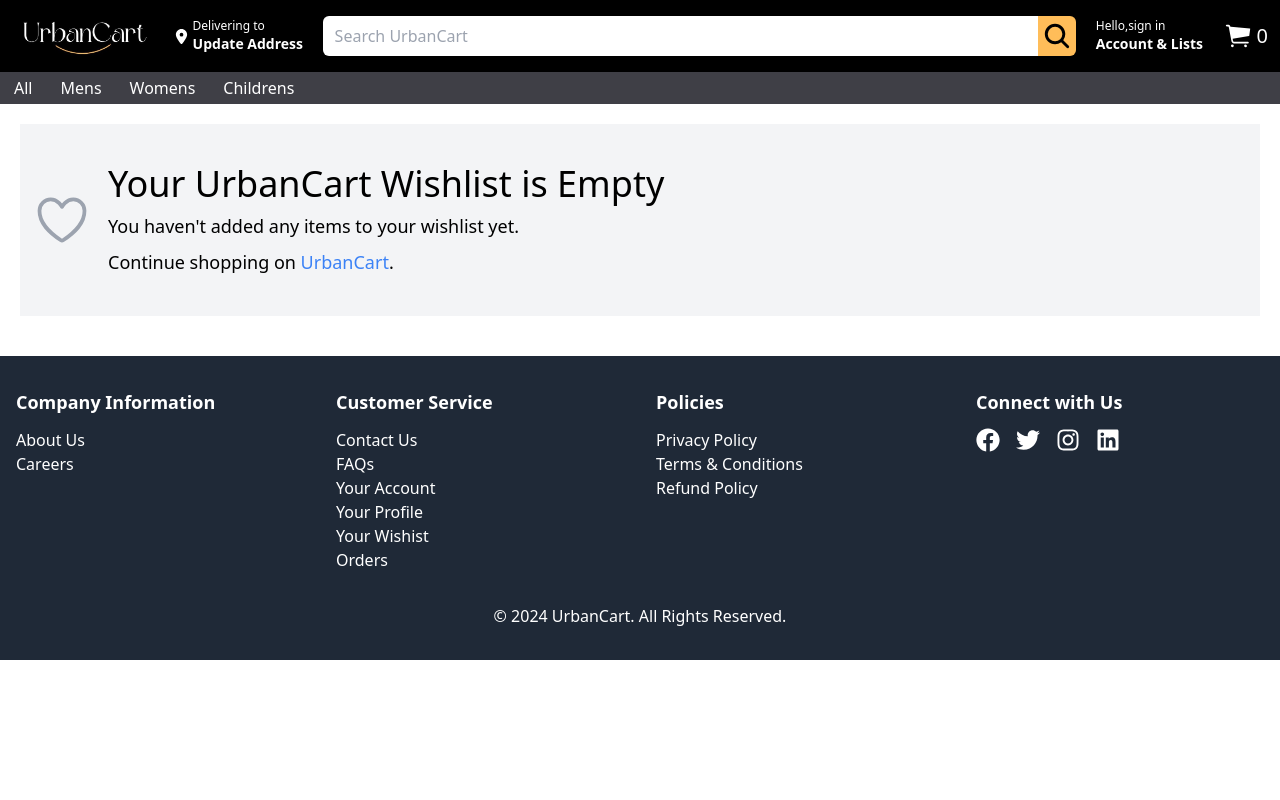
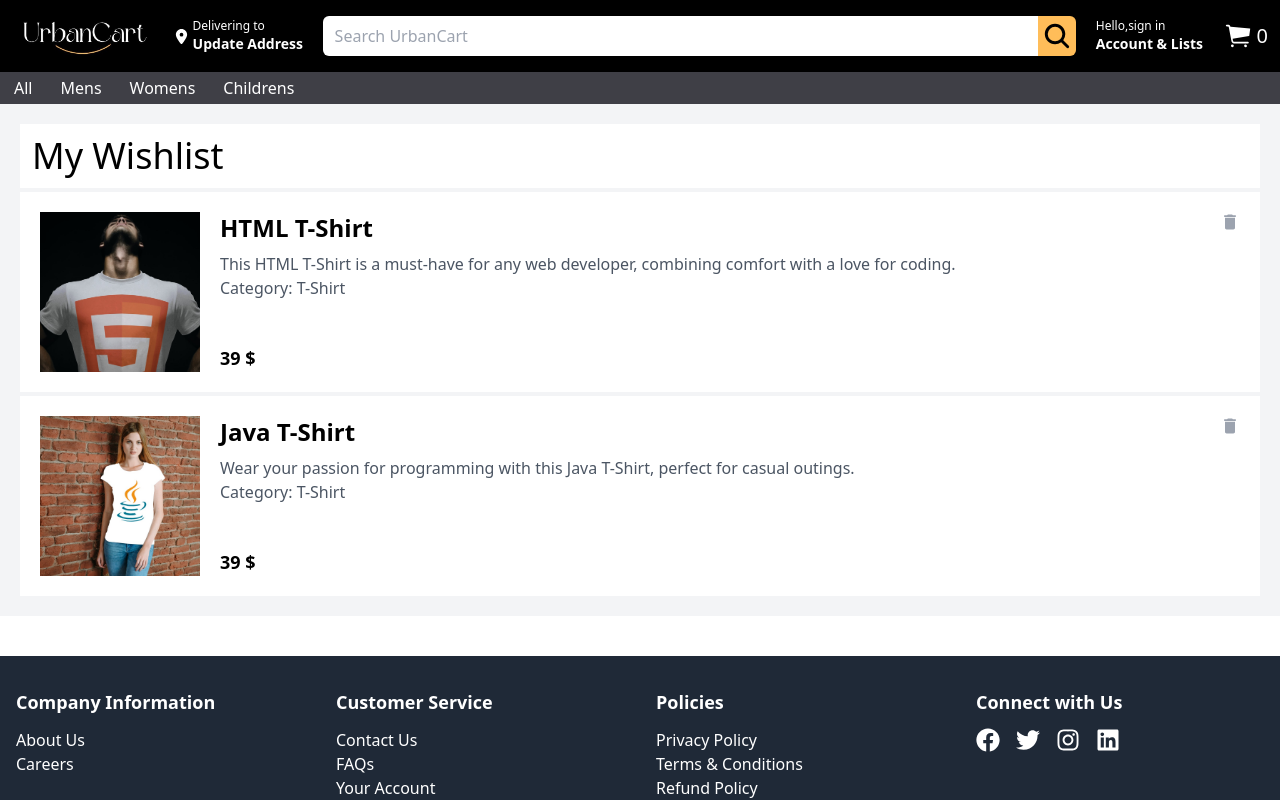
Before and after one commit to roht2103/UrbanCart, a React (Vite) app: page /account/wishlist in a window 1280 px wide. Shown: the top 800 px of the page. Built offline with nearby package versions, Linux system fonts and the light colour scheme.

Commit message:
designed wishlistpage

```diff
--- a/src/pages/WishlistPage.jsx
+++ b/src/pages/WishlistPage.jsx
@@ -1,11 +1,89 @@
-import { Link } from "react-router-dom";
+import { Link, useNavigate } from "react-router-dom";
 import { IoHeartOutline } from "react-icons/io5";
+import { MdDelete } from "react-icons/md";
+import axios from "axios";
+import { useState, useEffect } from "react";
+import { useAuth0 } from "@auth0/auth0-react";
 
+const list = [
+  {
+    id: 4,
+    name: "HTML T-Shirt",
+    price: 39,
+    orderDate: "12/23/2024",
+    orderConfirmDate: "12/23/2024",
+    deliveryDate: "12/23/2024",
+    orderId: "SD234KJKL2435K32",
+    src: "public\\images\\html.jpg",
+    category: "T-Shirt",
+    gender: "Male",
+    description:
+      "This HTML T-Shirt is a must-have for any web developer, combining comfort with a love for coding.",
+    keywords: [
+      "HTML",
+      "T-Shirt",
+      "Web Development",
+      "Male",
+      "Summer",
+      "Cotton",
+      "Fashion",
+      "Casual",
+    ],
+    address: {
+      country: "India",
+      name: "Rohit Thorat",
+      phoneNo: 8080863573,
+      streetAddr: "Panchale",
+      city: "Sinner",
+      dist: "Nashik",
+      state: "Maharashtra",
+      zipCode: 422104,
+    },
+  },
+  {
+    id: 5,
+    name: "Java T-Shirt",
+    price: 39,
+    orderDate: "12/23/2024",
+    orderConfirmDate: "12/23/2024",
+    deliveryDate: "12/23/2024",
+    orderId: "SD234KJKL2435K34",
+    src: "public\\images\\java.jpg",
+    category: "T-Shirt",
+    gender: "Female",
+    description:
+      "Wear your passion for programming with this Java T-Shirt, perfect for casual outings.",
+    keywords: [
+      "Java",
+      "T-Shirt",
+      "Programming",
+      "Female",
+      "Summer",
+      "Cotton",
+      "Fashion",
+      "Casual",
+    ],
+    address: {
+      country: "India",
+      name: "Rohit Thorat",
+      phoneNo: 8080863573,
+      streetAddr: "Panchale",
+      city: "Sinner",
+      dist: "Nashik",
+      state: "Maharashtra",
+      zipCode: 422104,
+    },
+  },
+];
 const EmptyWishlist = () => {
+  const { user, isAuthenticated, isLoading, loginWithRedirect } = useAuth0();
+
   return (
     <div className="bg-gray-100 m-5 px-3 py-10 flex items-center gap-4">
       <IoHeartOutline className="text-6xl text-gray-400" />
       <div>
+        {isAuthenticated ? (
+          <>
             <h1 className="text-4xl mb-2">Your UrbanCart Wishlist is Empty</h1>
             <p className="text-lg mb-2">
               You haven't added any items to your wishlist yet.
@@ -17,11 +95,92 @@ const EmptyWishlist = () => {
               </Link>
               .
             </p>
+          </>
+        ) : (
+          <>
+            <h1 className="text-4xl mb-2">Your UrbanCart Wishlist</h1>
+            <p className="text-lg mb-2">Sign in to see your wishlist items.</p>
+            <button
+              onClick={() => loginWithRedirect()}
+              className="bg-yellow-300 p-2 rounded-md text-lg mt-2"
+            >
+              Sign in
+            </button>
+          </>
+        )}
       </div>
     </div>
   );
 };
+
 const WishlistPage = () => {
-  return <EmptyWishlist />;
+  const [wishlistItems, setWishlist] = useState(list);
+  const { user, isAuthenticated, isLoading, loginWithRedirect } = useAuth0();
+  const navigate = useNavigate();
+  const fetchUsers = async (email) => {
+    try {
+      const response = await axios.get(
+        `http://localhost:1000/user?email=${email}`
+      );
+      // setWishlist(response.data[0].wishlist); // Assuming 'wishlist' is the correct field
+    } catch (error) {
+      console.error("There was an error fetching the users!", error);
+    }
   };
+
+  useEffect(() => {
+    if (isAuthenticated && user) {
+      fetchUsers(user.email);
+    }
+  }, [isAuthenticated, user, isLoading]);
+
+  return (
+    <div className="bg-gray-100 p-5">
+      {wishlistItems.length === 0 ? (
+        <EmptyWishlist isAuthenticated={isAuthenticated} />
+      ) : (
+        <div className="flex flex-col gap-1 bg-gray-100 ">
+          <h1 className="bg-white text-4xl p-3">My Wishlist</h1>
+
+          {wishlistItems.map((item) => (
+            <div
+              key={item.id}
+              className="bg-white flex justify-between flex-wrap gap-5 p-5 cursor-pointer z-0"
+            >
+              <div
+                className="flex flex-wrap gap-5"
+                onClick={() => navigate("/product", { state: item })}
+              >
+                <div className="flex-shrink-0">
+                  <img
+                    src={`..\\${item.src}`}
+                    className="w-40 h-40 object-cover"
+                    alt={item.name}
+                  />
+                </div>
+                <div className="flex flex-col justify-between">
+                  <div>
+                    <p className="text-2xl font-semibold">{item.name}</p>
+                    <p className="text-gray-600 mt-2">{item.description}</p>
+                    <p className="text-gray-600">Category: {item.category}</p>
+                  </div>
+                  <div className="flex items-center mt-4">
+                    <p className="text-lg font-bold">{item.price} $</p>
+                  </div>
+                </div>
+              </div>
+              <div>
+                <MdDelete
+                  className="text-gray-400 text-xl"
+                  onClick={() => alert("deleted")}
+                />
+              </div>
+            </div>
+          ))}
+        </div>
+      )}
+    </div>
+  );
+};
+
 export default WishlistPage;
```
Lines whose indentation alone changed are shown as unchanged.
